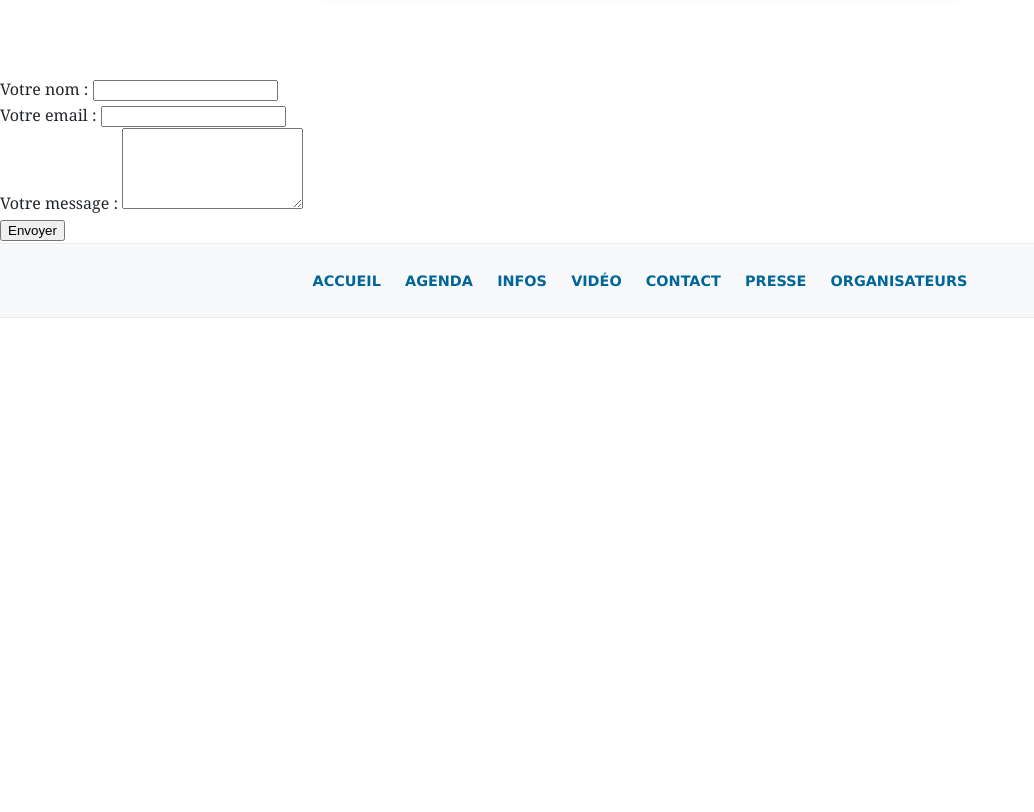
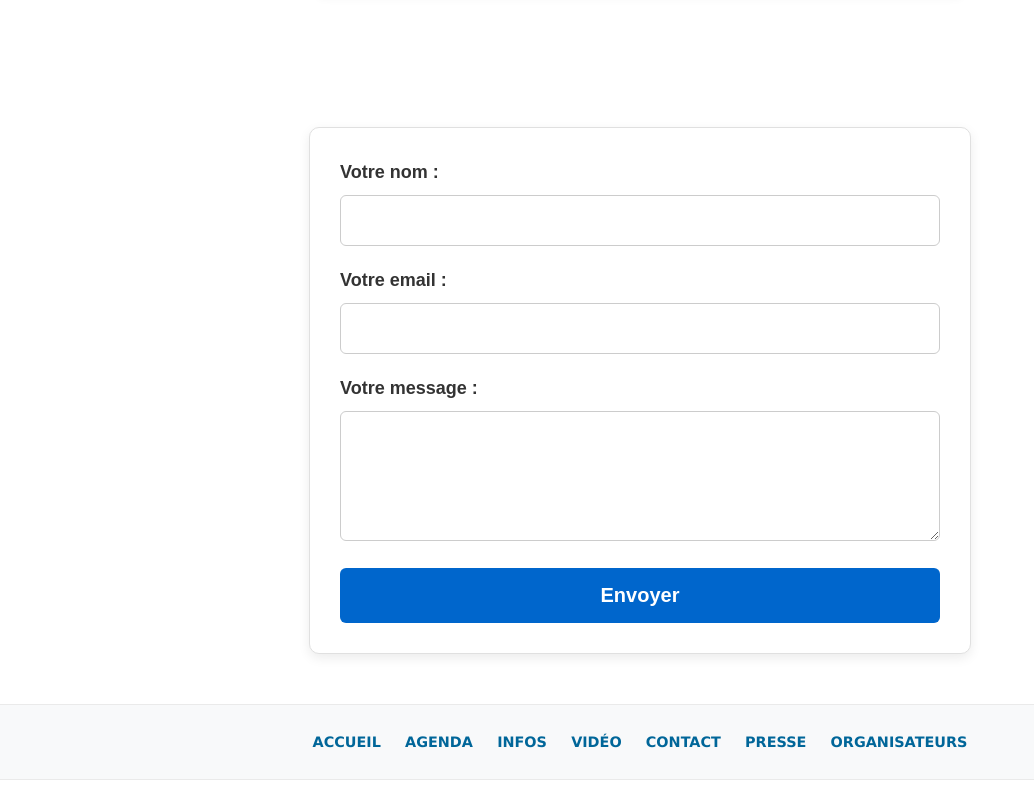
Before and after one commit to elleetlesjean/site, a plain HTML site: page formulaire.html in a window 1280 px wide. Shown: the part 581-1393 px from the top of the page, without its empty margins (0-1034 px from the left). Before the commit the page ends 931 px from the top, so only its background shows below. Drawn offline with Linux system fonts and the light colour scheme.

Commit message:
Add files via upload

```diff
--- a/formulaire.html
+++ b/formulaire.html
@@ -35,24 +35,88 @@
   </main>
 
 	<!-- modify this form HTML and place wherever you want your form -->
+<style>
+  .form-container {
+    max-width: 600px; /* Largeur confortable */
+    margin: 50px auto; /* Centre le bloc horizontalement avec de l'espace en haut/bas */
+    padding: 30px;
+    background-color: #ffffff;
+    border: 1px solid #e0e0e0;
+    border-radius: 10px;
+    box-shadow: 0 4px 12px rgba(0, 0, 0, 0.08);
+    font-family: Arial, sans-serif;
+  }
+
+  .form-group {
+    margin-bottom: 20px;
+  }
+
+  .form-container label {
+    display: block;
+    font-size: 18px; /* Texte des libellés plus grand */
+    font-weight: bold;
+    margin-bottom: 8px;
+    color: #333333;
+  }
+
+  .form-container input,
+  .form-container textarea {
+    width: 100%;
+    padding: 14px; /* Champs plus hauts et spacieux */
+    font-size: 18px; /* Texte saisi plus grand */
+    border: 1px solid #cccccc;
+    border-radius: 6px;
+    box-sizing: border-box; /* Évite que les champs dépassent du cadre */
+  }
+
+  .form-container input:focus,
+  .form-container textarea:focus {
+    outline: none;
+    border-color: #0066cc;
+    box-shadow: 0 0 5px rgba(0, 102, 204, 0.3);
+  }
+
+  .form-container button {
+    width: 100%;
+    padding: 16px;
+    font-size: 20px; /* Bouton imposant */
+    font-weight: bold;
+    color: #ffffff;
+    background-color: #0066cc;
+    border: none;
+    border-radius: 6px;
+    cursor: pointer;
+    transition: background-color 0.2s;
+  }
+
+  .form-container button:hover {
+    background-color: #0052a3;
+  }
+</style>
+
+<div class="form-container">
   <form action="https://formspree.io/f/xbgogype" method="POST">
-  <div>
+    <div class="form-group">
       <label for="name">Votre nom :</label>
       <input type="text" id="name" name="name" required>
     </div>
 
-  <div>
+    <div class="form-group">
       <label for="email">Votre email :</label>
       <input type="email" id="email" name="email" required>
     </div>
 
-  <div>
+    <div class="form-group">
       <label for="message">Votre message :</label>
       <textarea id="message" name="message" rows="5" required></textarea>
     </div>
 
+    <!-- Champ invisible anti-spam -->
+    <input type="text" name="_gotcha" style="display:none">
+
     <button type="submit">Envoyer</button>
   </form>
+</div>
 
   <footer class="site-footer">
     <nav class="main-nav">
```
Lines whose indentation alone changed are shown as unchanged.
